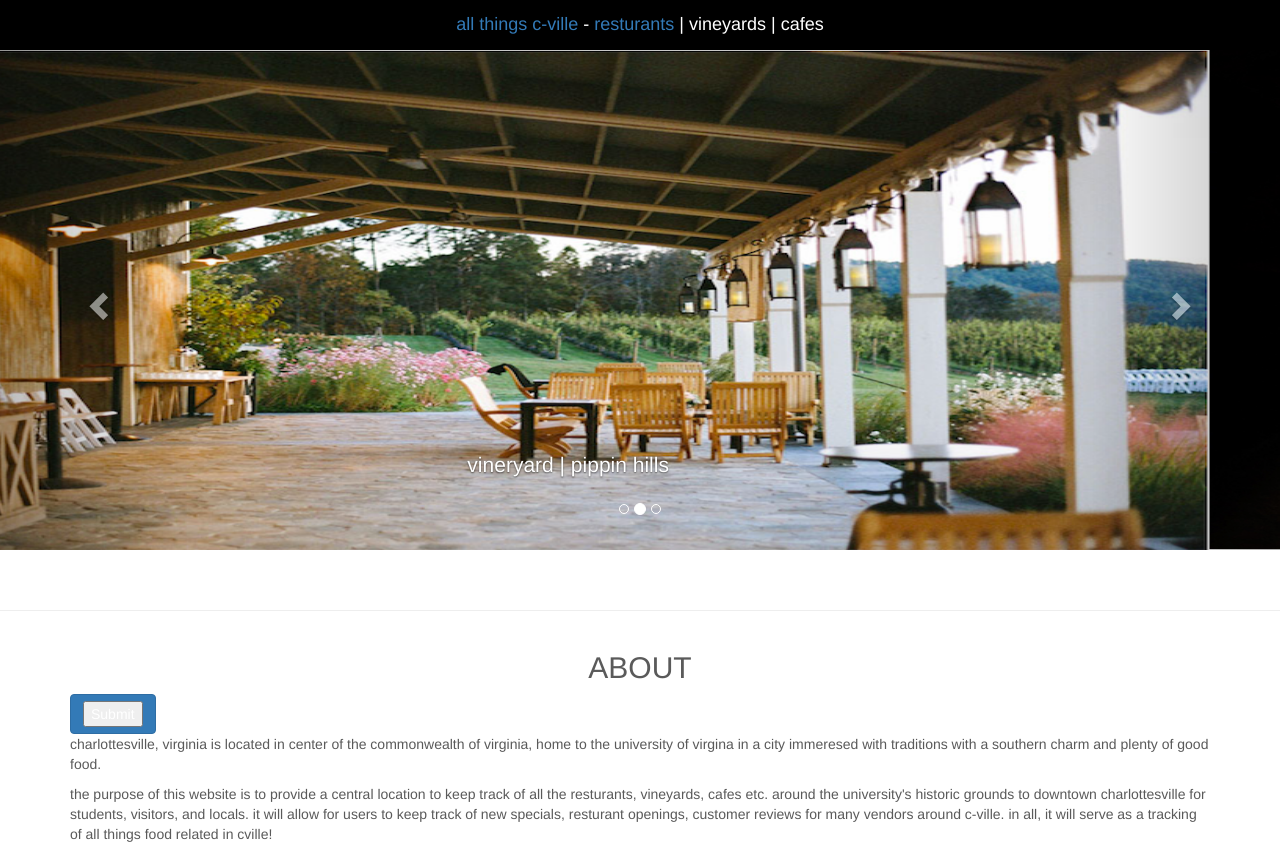
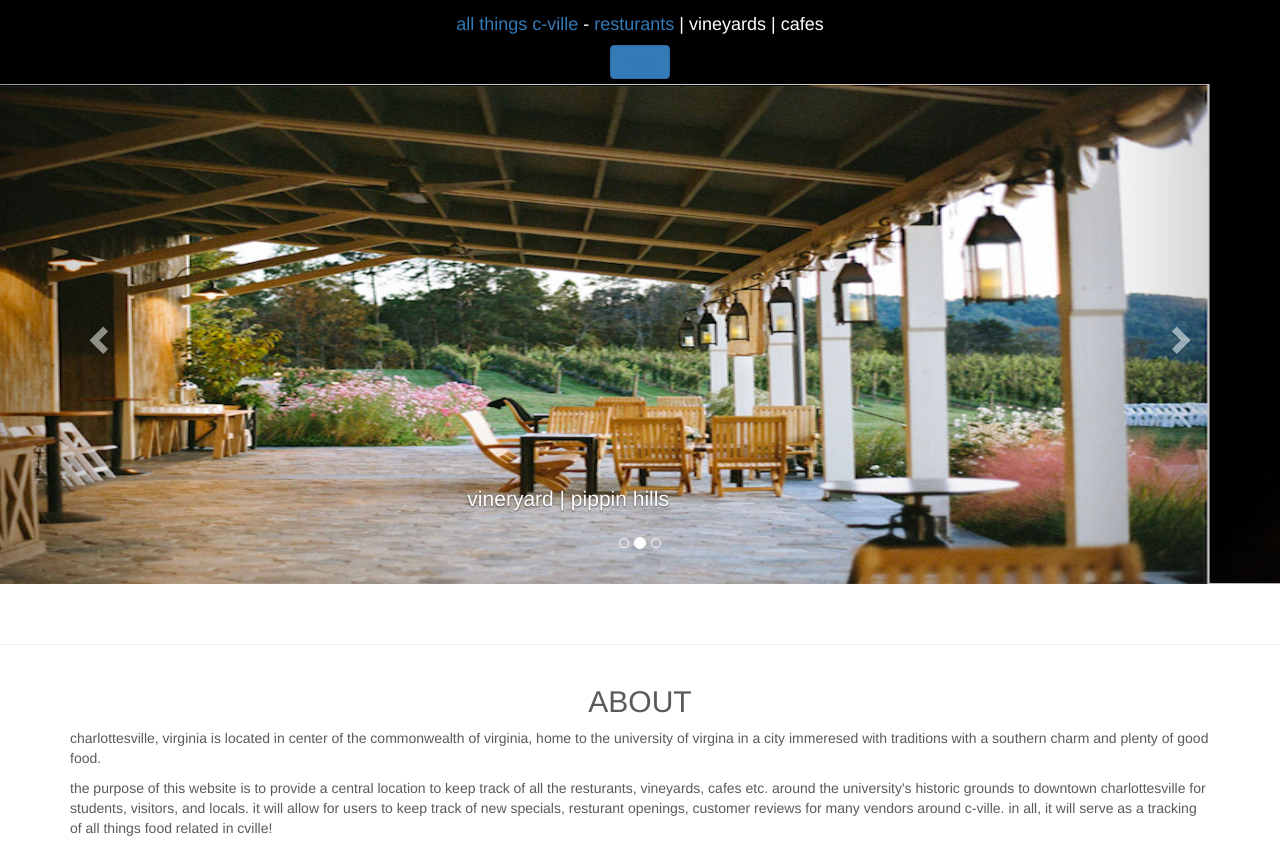
Before and after one commit to niti/CS4720WebProject, a plain HTML site: page ms5/index.html in a window 1280 px wide. Shown: the top 847 px of the page. Drawn offline with nearby package versions, Linux system fonts and the light colour scheme.

Commit message:
changes in button

```diff
--- a/ms5/index.html
+++ b/ms5/index.html
@@ -16,7 +16,7 @@
   </head>
   <body>
     <header>
-       <div> <h4><a href="index.html"> all things c-ville </a> - <a href ="resturants.html">resturants </a>| vineyards | cafes </h4> </div>
+       <div> <h4><a href="index.html"> all things c-ville </a> - <a href ="resturants.html">resturants </a>| vineyards | cafes </h4>  <button class="btn btn-primary"><a href="https://long-arcadia-723.appspot.com">Login</a></button> </div>
 
     </header>
 
@@ -62,9 +62,7 @@
       <h2> ABOUT </h2>
 
 
-      <form  class ="btn btn-primary" action="https://long-arcadia-723.appspot.com">
-    <input type="submit">
-    </form>
+
 
 
       <p> charlottesville, virginia is located in center of the commonwealth of virginia, home to the university of virgina in a city immeresed with traditions with a southern charm and plenty of good food.
```
